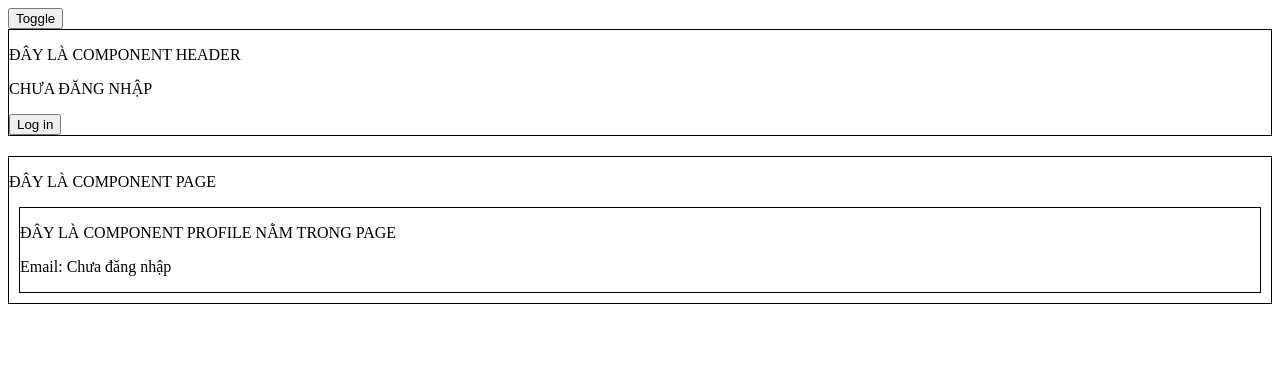
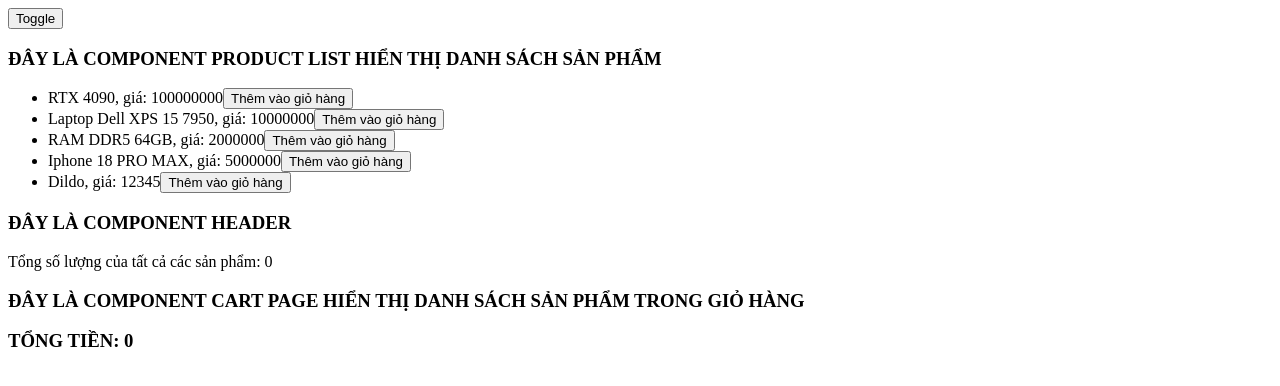
Before and after one commit to HelloWorld2k5/Learn_React, a React (Vite) app: page / in a window 1280 px wide. Both pictures are taken after a click on the button "Toggle". Shown: the top 386 px of the page. Built offline with nearby package versions, Linux system fonts and the light colour scheme.

Commit message:
update GlobalShoppingCart and fix bug action remove from cart in ShoppingCartWithUseReducer

```diff
--- a/src/App.jsx
+++ b/src/App.jsx
@@ -1,6 +1,6 @@
 import { useState } from "react";
 import "./App.css";
-import AuthenticationFlow from "./exercises/AuthenticationFlow";
+import GlobalShoppingCart from "./exercises/GlobalShoppingCart";
 
 function App() {
     const [toggle, setToggle] = useState(false);
@@ -8,7 +8,7 @@ function App() {
     return (
         <>
             <button onClick={() => setToggle(!toggle)}>Toggle</button>
-            {toggle && <AuthenticationFlow />}
+            {toggle && <GlobalShoppingCart />}
         </>
     );
 }
--- /dev/null
+++ b/src/exercises/GlobalShoppingCart.jsx
@@ -0,0 +1,136 @@
+import { useContext, useMemo } from "react";
+import { CartContext, ACTIONS } from "./context/CartContext";
+
+const products = [
+    {
+        id: 1,
+        name: "RTX 4090",
+        price: 100000000,
+    },
+    {
+        id: 2,
+        name: "Laptop Dell XPS 15 7950",
+        price: 10000000,
+    },
+    {
+        id: 3,
+        name: "RAM DDR5 64GB",
+        price: 2000000,
+    },
+    {
+        id: 4,
+        name: "Iphone 18 PRO MAX",
+        price: 5000000,
+    },
+    {
+        id: 5,
+        name: "Dildo",
+        price: 12345,
+    },
+];
+
+const ProductList = () => {
+    const [, dispatch] = useContext(CartContext); // lấy hàm dispatch thôi
+
+    const handleAddToCart = (product) => {
+        dispatch({ type: ACTIONS.ADD_TO_CART, payload: product });
+    };
+
+    return (
+        <div>
+            <h3>ĐÂY LÀ COMPONENT PRODUCT LIST HIỂN THỊ DANH SÁCH SẢN PHẨM</h3>
+            <ul>
+                {products.map((product) => (
+                    <li key={product.id}>
+                        <span>
+                            {product.name}, giá: {product.price}
+                        </span>
+                        <button onClick={() => handleAddToCart(product)}>
+                            Thêm vào giỏ hàng
+                        </button>
+                    </li>
+                ))}
+            </ul>
+        </div>
+    );
+};
+
+const CartIcon = () => {
+    const [state] = useContext(CartContext);
+
+    const { cart } = state;
+
+    const totalQuantity = useMemo(() => {
+        return cart.reduce((totalQuan, product) => totalQuan + product.quantity, 0);
+    }, [cart]);
+
+    return <p>Tổng số lượng của tất cả các sản phẩm: {totalQuantity}</p>;
+};
+
+const Header = () => {
+    return (
+        <div>
+            <h3>ĐÂY LÀ COMPONENT HEADER</h3>
+            <CartIcon />
+        </div>
+    );
+};
+
+const CartPage = () => {
+    const [state, dispatch] = useContext(CartContext);
+
+    const { cart, total } = state;
+
+    const handleRemoveFromCart = (id, price, quantity) => {
+        // Xoá 1 sản phẩm khỏi giỏ
+        dispatch({ type: ACTIONS.REMOVE_FROM_CART, payload: { id, price, quantity } });
+    };
+
+    const handleUpdateQuantity = (id, amount) => {
+        dispatch({
+            type: ACTIONS.UPDATE_QUANTITY,
+            payload: { id, amount },
+        });
+    };
+
+    return (
+        <div>
+            <h3>ĐÂY LÀ COMPONENT CART PAGE HIỂN THỊ DANH SÁCH SẢN PHẨM TRONG GIỎ HÀNG</h3>
+            <ul>
+                {cart.map((item) => (
+                    <li key={item.id}>
+                        <span>
+                            {item.name}, giá: {item.price} (số lượng: {item.quantity})
+                        </span>
+                        <button onClick={() => handleUpdateQuantity(item.id, 1)}>
+                            +
+                        </button>
+                        <button onClick={() => handleUpdateQuantity(item.id, -1)}>
+                            -
+                        </button>
+                        <button
+                            onClick={() =>
+                                handleRemoveFromCart(item.id, item.price, item.quantity)
+                            }
+                        >
+                            Xoá khỏi giỏ hàng
+                        </button>
+                    </li>
+                ))}
+            </ul>
+            <h3>TỔNG TIỀN: {total}</h3>
+        </div>
+    );
+};
+
+function GlobalShoppingCart() {
+    return (
+        <>
+            <ProductList />
+            <Header />
+            <CartPage />
+        </>
+    );
+}
+
+export default GlobalShoppingCart;
--- /dev/null
+++ b/src/exercises/context/CartContext.jsx
@@ -0,0 +1,93 @@
+import { createContext, useReducer } from "react";
+
+const CartContext = createContext();
+
+// Initial state
+const initialState = {
+    cart: [], // danh sách sản phẩm trong giỏ hàng
+    total: 0, // tổng giá tiền
+};
+
+// Actions
+const ACTIONS = {
+    ADD_TO_CART: "add_to_cart", // thêm 1 sản phẩm vào giỏ hàng
+    REMOVE_FROM_CART: "remove_from_cart", // xoá 1 sản phẩm khỏi giỏ hàng
+    UPDATE_QUANTITY: "update_quantity", // cập nhật số lượng của 1 sản phẩm trong giỏ hàng
+};
+
+// Reducer
+const reducer = (state, action) => {
+    switch (action.type) {
+        case ACTIONS.ADD_TO_CART: {
+            const { id, price } = action.payload;
+            const existed = state.cart.some((item) => item.id === id);
+
+            return existed
+                ? {
+                      ...state,
+                      total: state.total + price,
+                      cart: state.cart.map((item) =>
+                          item.id === id
+                              ? { ...item, quantity: item.quantity + 1 }
+                              : item,
+                      ),
+                  }
+                : {
+                      ...state,
+                      total: state.total + price,
+                      cart: [...state.cart, { ...action.payload, quantity: 1 }],
+                  };
+        }
+        case ACTIONS.REMOVE_FROM_CART: // Xoá khỏi bằng id
+            return {
+                ...state,
+                total: state.total - action.payload.price * action.payload.quantity,
+                cart: state.cart.filter((item) => item.id !== action.payload.id),
+            };
+        case ACTIONS.UPDATE_QUANTITY: {
+            // Cập nhật số lượng của từng sản phẩm
+
+            const { id, amount } = action.payload;
+
+            // Cập nhật số lượng của sản phầm có id
+            const updatedCart = state.cart.map((item) => {
+                if (item.id === id) {
+                    const newQuantity = item.quantity + amount;
+
+                    return {
+                        ...item,
+                        quantity: newQuantity <= 0 ? 0 : newQuantity,
+                    };
+                }
+
+                return item;
+            });
+
+            // Tính lại luôn total
+            const newTotal = updatedCart.reduce(
+                (total, item) => total + item.price * item.quantity,
+                0,
+            );
+
+            return {
+                ...state,
+                cart: updatedCart,
+                total: newTotal,
+            };
+        }
+        default:
+            console.warn("Invalid action!");
+            return state;
+    }
+};
+
+function CartProvider({ children }) {
+    const [state, dispatch] = useReducer(reducer, initialState);
+
+    return (
+        <CartContext.Provider value={[state, dispatch]}>{children}</CartContext.Provider>
+    );
+}
+
+export { CartContext, ACTIONS };
+export default CartProvider;
--- a/src/main.jsx
+++ b/src/main.jsx
@@ -2,7 +2,7 @@ import { StrictMode } from 'react'
 import { createRoot } from 'react-dom/client'
 import './index.css'
 import App from './App.jsx'
-import AuthProvider from './exercises/context/AuthContext.jsx'
+import CartProvider from './exercises/context/CartContext.jsx'
 
 console.log('HELLO EVERYONE, WELCOME TO MY REACT APP! HAPPY NEW YEAR 2026!');
 
@@ -20,8 +20,8 @@ console.log('HELLO EVERYONE, WELCOME TO MY REACT APP! HAPPY NEW YEAR 2026!');
 
 createRoot(document.getElementById('root')).render(
   <StrictMode>
-    <AuthProvider>
+    <CartProvider>
       <App />
-    </AuthProvider>
+    </CartProvider>
   </StrictMode>,
 )
```
Also changed, not shown: src/exercises/ShoppingCartWithUseReducer.jsx (+7 -14 lines).
